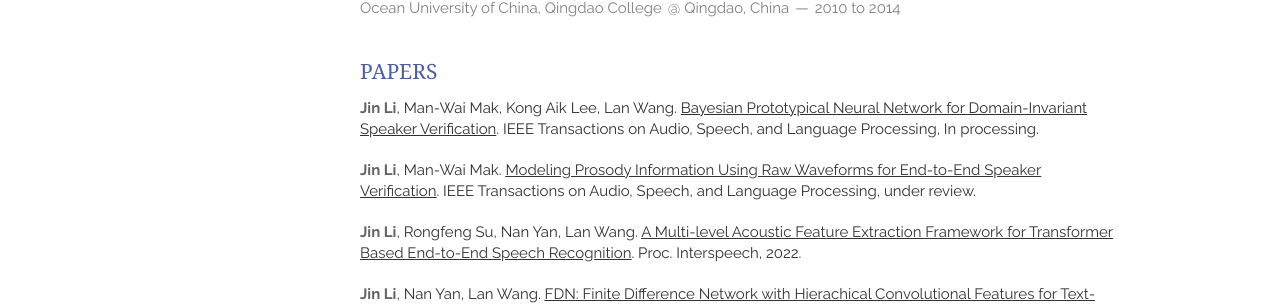
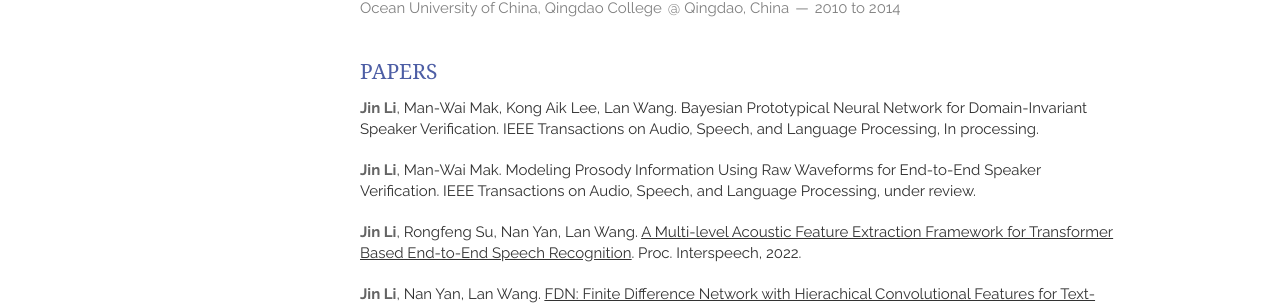
Before and after one commit to happyjin/happyjin.github.io, a Jekyll site: the page built from index.html, in a window 1280 px wide. Shown: the part 1102-1407 px from the top of the page. Built offline with Jekyll 4.4.1, drawn with Linux system fonts in a browser that asks for light colours; nearby versions of some CDN libraries; Markdown is read by kramdown in place of the engine named in the settings; the list of posts is cut into pages by our own code.

Commit message:
Update publications.html

```diff
--- a/_includes/publications.html
+++ b/_includes/publications.html
@@ -2,10 +2,10 @@
 
 	<h1>Papers</h1>
 	<article>
-        <p><em>Jin Li</em>, Man-Wai Mak, Kong Aik Lee, Lan Wang. <span style="text-decoration: underline;">Bayesian Prototypical Neural Network for Domain-Invariant Speaker Verification</span>. IEEE Transactions on Audio, Speech, and Language Processing, In processing.</p>
+        <p><em>Jin Li</em>, Man-Wai Mak, Kong Aik Lee, Lan Wang. Bayesian Prototypical Neural Network for Domain-Invariant Speaker Verification. IEEE Transactions on Audio, Speech, and Language Processing, In processing.</p>
 	</article>
 	<article>
-        <p><em>Jin Li</em>, Man-Wai Mak. <a href="https://ieeexplore.ieee.org/document/10317476"><span style="text-decoration: underline;">Modeling Prosody Information Using Raw Waveforms for End-to-End Speaker Verification</span></a>. IEEE Transactions on Audio, Speech, and Language Processing, under review.</p>
+        <p><em>Jin Li</em>, Man-Wai Mak. Modeling Prosody Information Using Raw Waveforms for End-to-End Speaker Verification. IEEE Transactions on Audio, Speech, and Language Processing, under review.</p>
 	</article>
 	<article>
         <p><em>Jin Li</em>, Rongfeng Su, Nan Yan, Lan Wang. <a href="https://arxiv.org/abs/2108.07980"><span style="text-decoration: underline;">A Multi-level Acoustic Feature Extraction Framework for Transformer Based End-to-End Speech Recognition</span></a>. Proc. Interspeech, 2022.</p>
```
